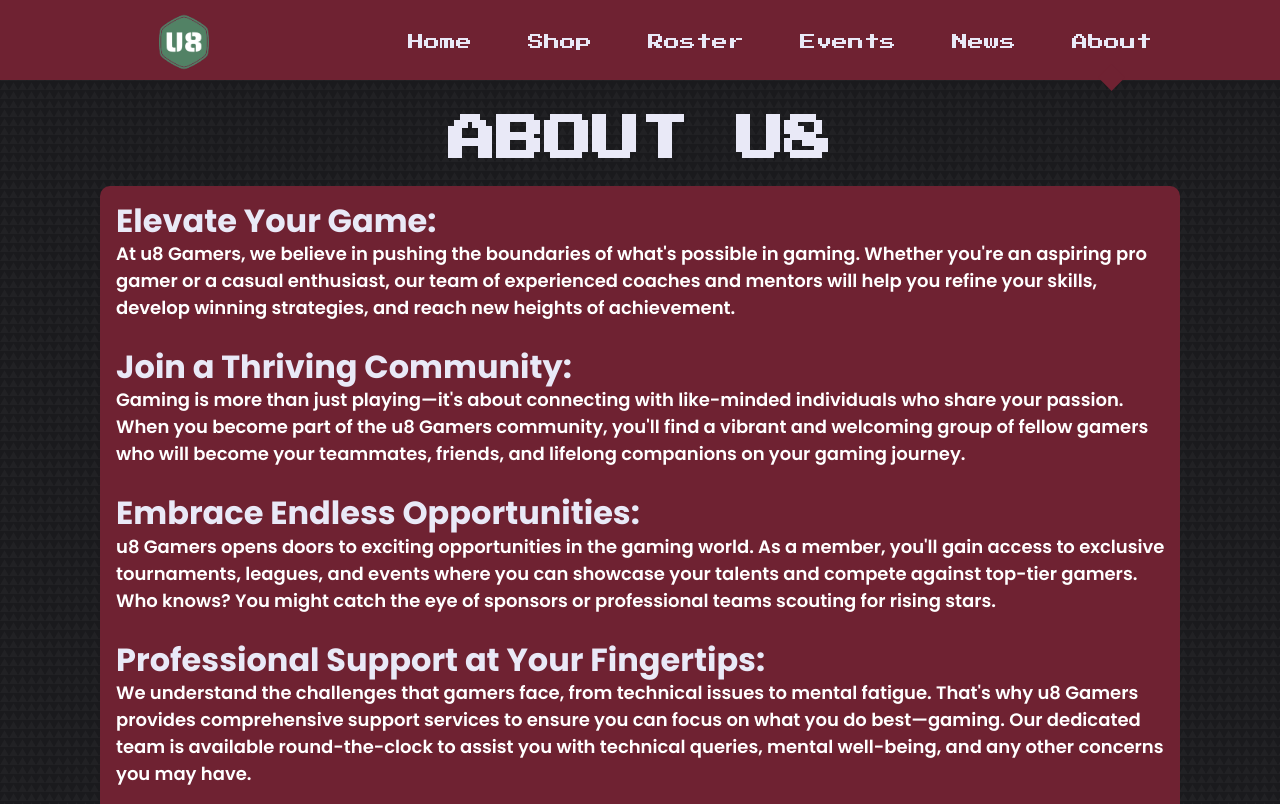
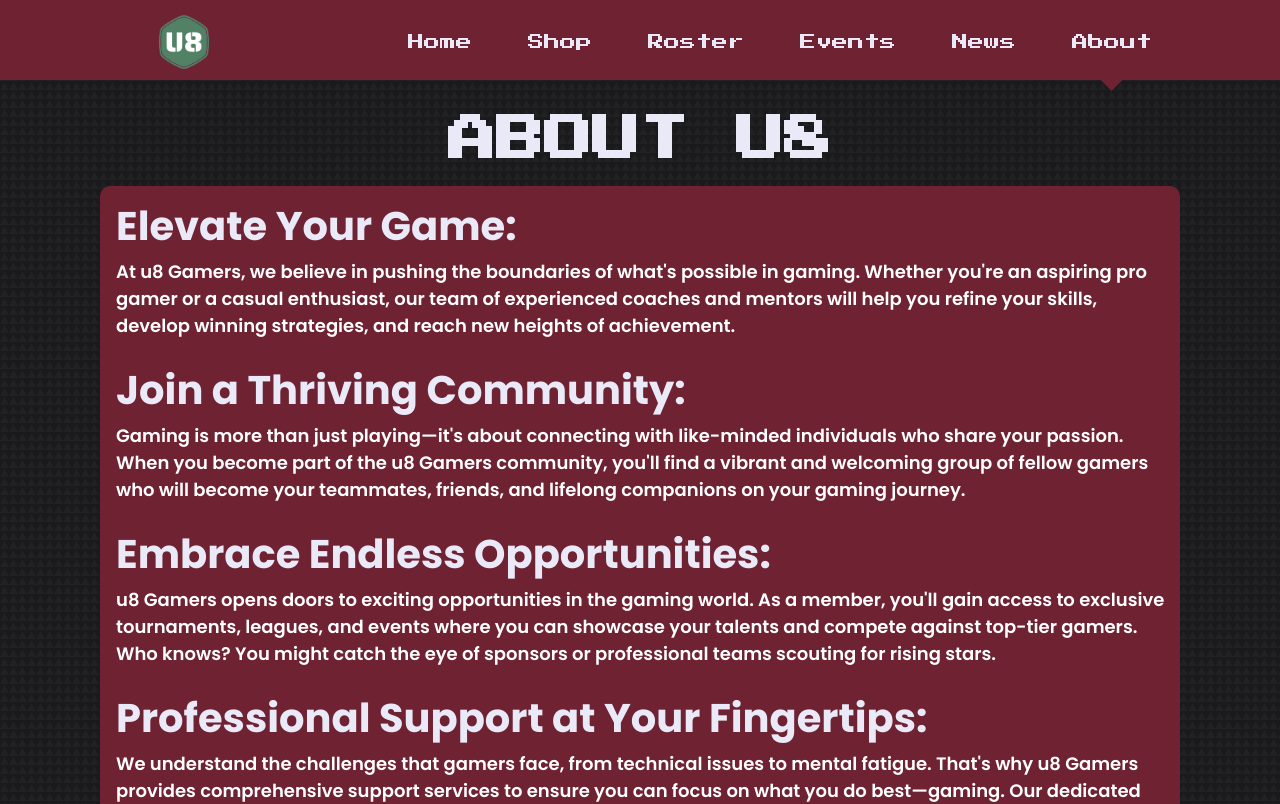
Before and after one commit to ChrisCarteno/u8gamers, a React (Create React App) app: page /about in a window 1280 px wide. Shown: the top 804 px of the page. Built offline with nearby package versions, Linux system fonts and the light colour scheme.

Commit message:
changed styling in about page

```diff
--- a/src/pages/about/About.jsx
+++ b/src/pages/about/About.jsx
@@ -8,12 +8,12 @@ const About = () => {
     <div>
       <h1 className='aboutHeader'>ABOUT U8</h1>
       <div className="aboutSection">
-        <h2>Elevate Your Game: </h2>
+        <h2>Elevate Your Game:</h2>
         <p>
         At u8 Gamers, we believe in pushing the boundaries of what's possible in gaming. Whether you're an aspiring pro gamer or a casual enthusiast, our team of experienced coaches and mentors will help you refine your skills, develop winning strategies, and reach new heights of achievement.
         </p>
         <br/>
-        <h2>Join a Thriving Community: </h2>
+        <h2>Join a Thriving Community:</h2>
         <p>
         Gaming is more than just playing—it's about connecting with like-minded individuals who share your passion. When you become part of the u8 Gamers community, you'll find a vibrant and welcoming group of fellow gamers who will become your teammates, friends, and lifelong companions on your gaming journey.
         </p>
--- a/src/pages/about/about.css
+++ b/src/pages/about/about.css
@@ -21,3 +21,8 @@
 a[href="https://www.u8gamers.com"]{
     color: rgba(27, 123, 171, 0.728);
 }
+
+.aboutSection h2{
+    font-size: 2.5rem;
+    margin-bottom: .5rem;
+}
```
